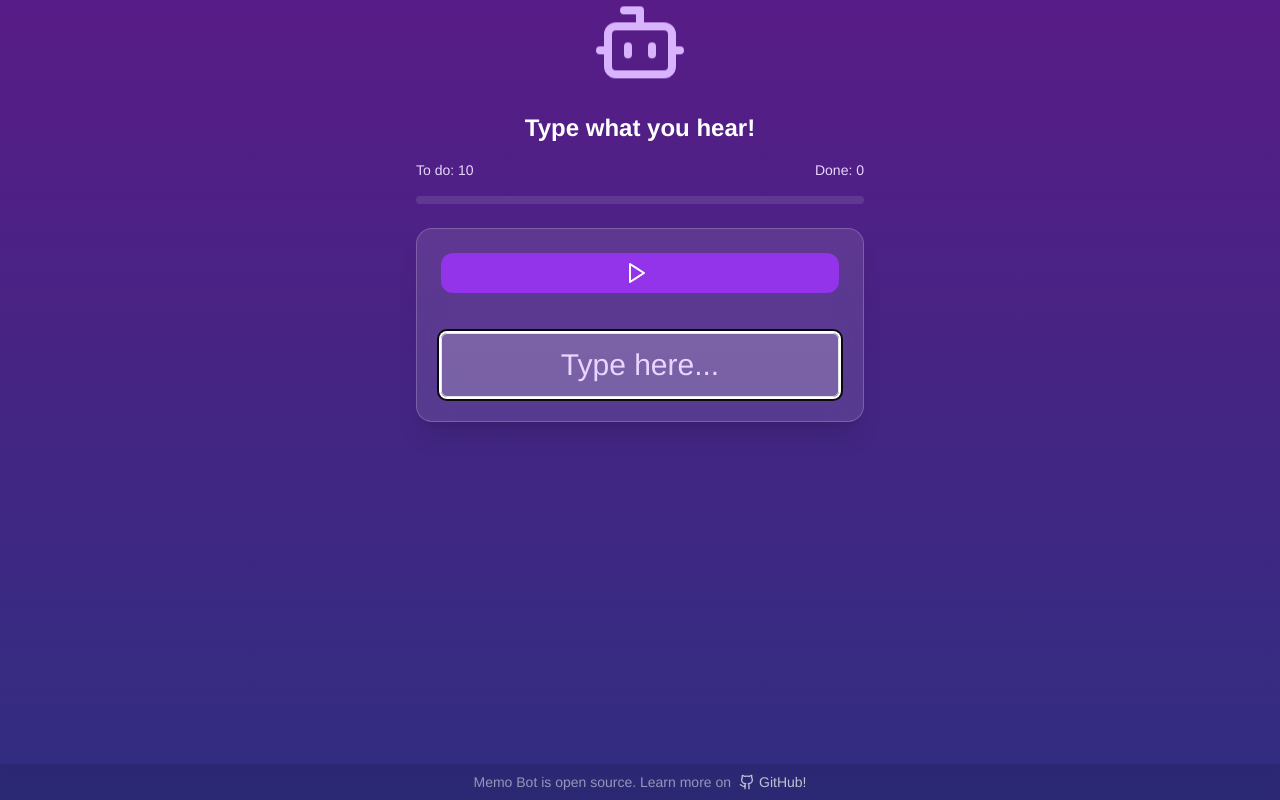
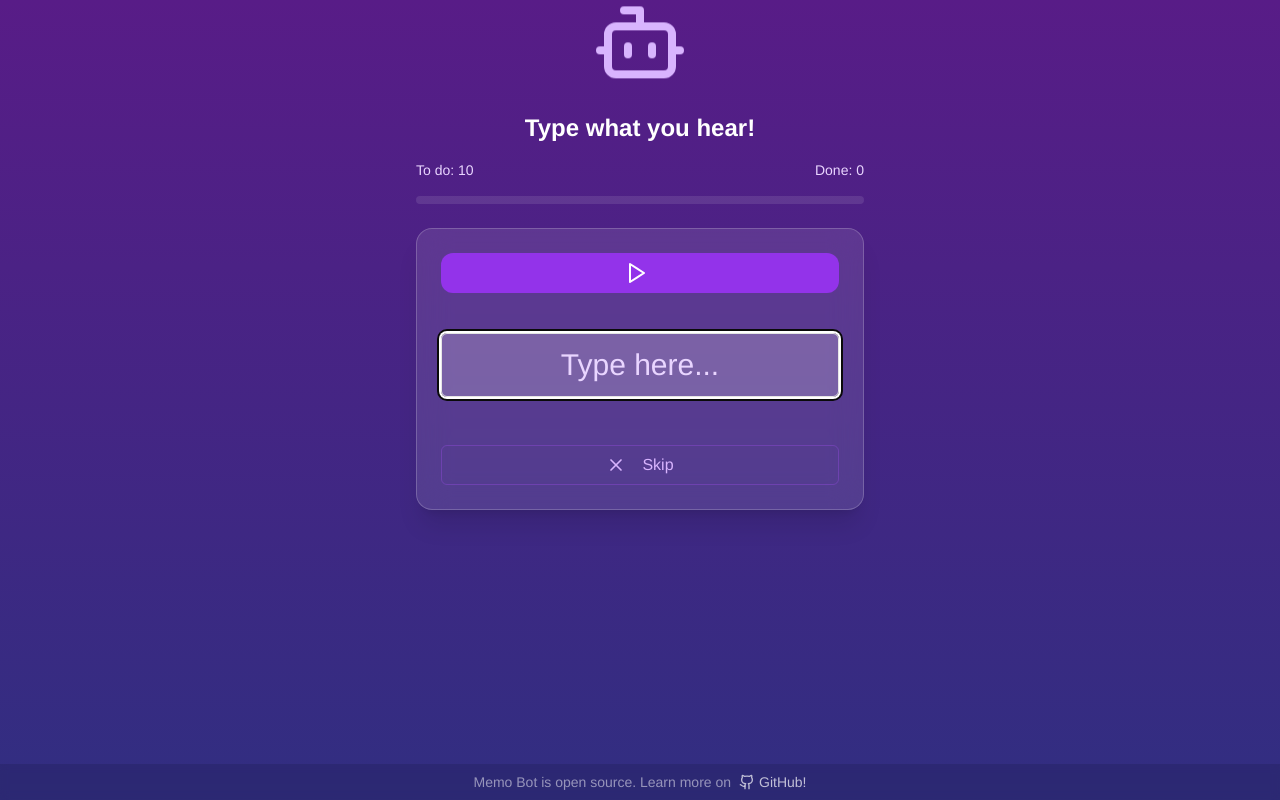
Before and after one commit to mdjastrzebski/memo-bot, a React (Vite) app: page / in a window 1280 px wide. Both pictures are taken after a click on the button "Launch Mission!". Built offline with nearby package versions, Linux system fonts and the light colour scheme.

Commit message:
feat: add skip button (#12)

```diff
--- a/src/app.tsx
+++ b/src/app.tsx
@@ -68,6 +68,16 @@ export default function App() {
     setGameState((prev) => {
       const [currentWord, ...remainingQueue] = prev.queue;
 
+      // If word was skipped, mark it as skipped and move to completed
+      if (result.skipped) {
+        const skippedWord = { ...currentWord, skipped: true };
+        return {
+          queue: remainingQueue,
+          results: [...prev.results, result],
+          completedWords: [...prev.completedWords, skippedWord],
+        };
+      }
+
       // Update the current word state based on the result
       const updatedWord: WordState = {
         ...currentWord,
--- a/src/screens/question-screen.tsx
+++ b/src/screens/question-screen.tsx
@@ -1,5 +1,5 @@
 import { useEffect, useRef, useState } from 'react';
-import { BotIcon as Robot, Play } from 'lucide-react';
+import { BotIcon as Robot, Play, X } from 'lucide-react';
 import type React from 'react';
 
 import { Button } from '../components/ui/button';
@@ -71,6 +71,15 @@ export default function QuestionScreen({
     }, CORRECT_STATE_DURATION);
   };
 
+  const handleSkip = () => {
+    setState('correct');
+    onAnswer({
+      word,
+      isCorrect: false,
+      skipped: true,
+    });
+  };
+
   const progressPercentage = (completed / (remaining + completed)) * 100;
 
   return (
@@ -110,7 +119,7 @@ export default function QuestionScreen({
             <Button
               type="button"
               onClick={handleSpeak}
-              className="w-full bg-purple-600 hover:bg-purple-700 text-white font-bold py-4 rounded-xl"
+              className="w-full bg-purple-600 hover:bg-purple-700 text-white font-bold py-4 rounded-xl flex items-center justify-center"
             >
               <Play className="mr-2" style={{ height: '24', width: '24' }} />
             </Button>
@@ -129,6 +138,18 @@ export default function QuestionScreen({
                 spellCheck={false}
               />
             </form>
+
+            <div className="h-4" />
+
+            <Button
+              type="button"
+              onClick={handleSkip}
+              variant="ghost"
+              className="w-full text-purple-300 hover:bg-purple-800/30 hover:text-white border border-purple-500/30"
+            >
+              <X className="mr-2" style={{ height: '20', width: '20' }} />
+              Skip
+            </Button>
           </div>
         </div>
       </div>
--- a/src/screens/results-screen.tsx
+++ b/src/screens/results-screen.tsx
@@ -17,6 +17,11 @@ export default function ResultsScreen({ completedWords, onRestart }: ResultsScre
 
   // Calculate scores
   const calculateWordScore = (word: WordState) => {
+    // If word was skipped, return 0
+    if (word.skipped) {
+      return 0;
+    }
+
     // Base score is 100 points
     // Deduct 25 points for each mistake
     // If there were any mistakes, maximum score is 75
@@ -65,9 +70,10 @@ export default function ResultsScreen({ completedWords, onRestart }: ResultsScre
                     <span className="text-sm text-purple-200">
                       Score: {calculateWordScore(word)}
                     </span>
-                    {word.incorrectCount > 0 && (
+                    {word.incorrectCount > 0 && !word.skipped && (
                       <span className="text-sm text-red-400">({word.incorrectCount} mistakes)</span>
                     )}
+                    {word.skipped && <span className="text-sm text-yellow-400">skipped</span>}
                   </div>
                 </div>
               </div>
--- a/src/types.ts
+++ b/src/types.ts
@@ -1,12 +1,14 @@
 export interface WordResult {
   word: string;
   isCorrect: boolean;
+  skipped?: boolean;
 }
 
 export interface WordState {
   word: string;
   correctStreak: number;
   incorrectCount: number;
+  skipped?: boolean;
 }
 
 export interface GameState {
```
